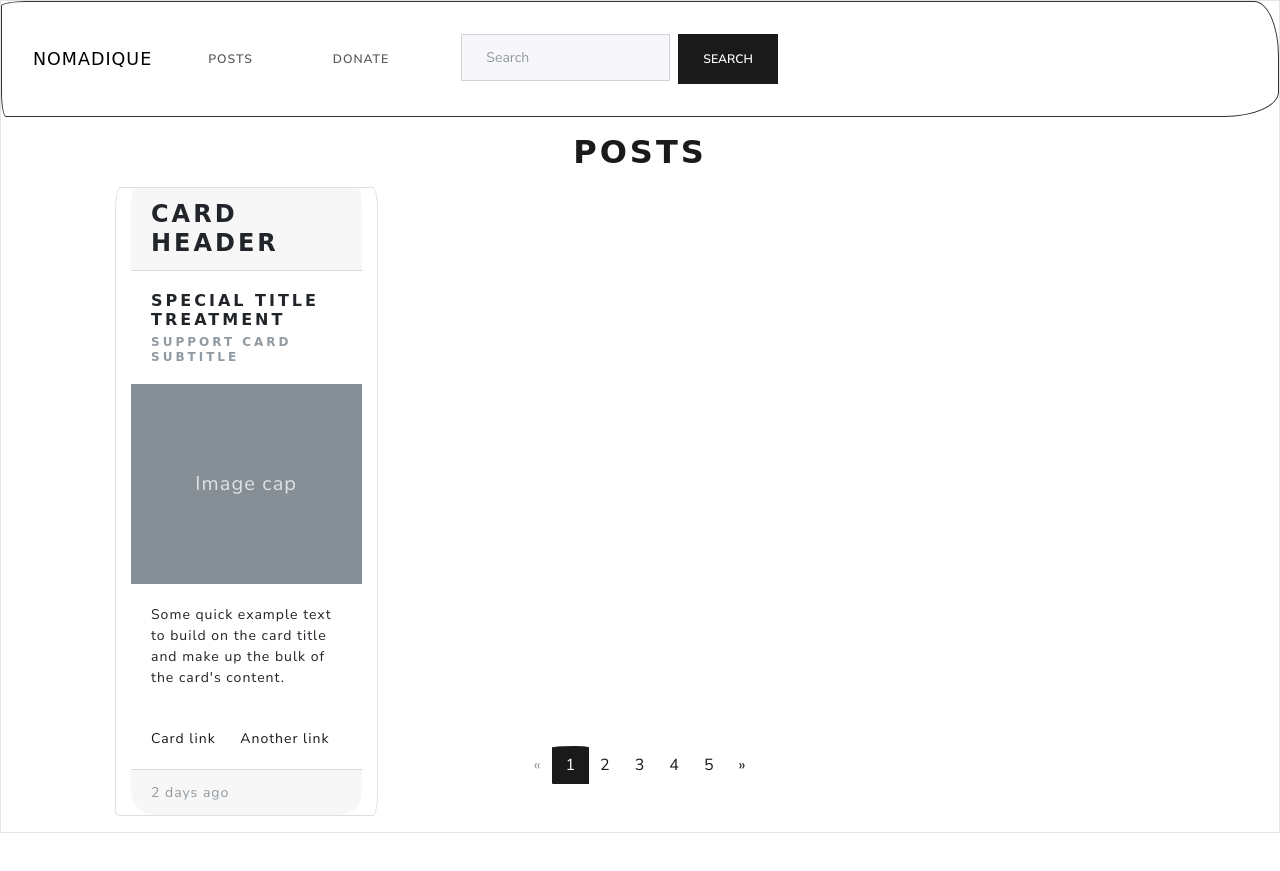
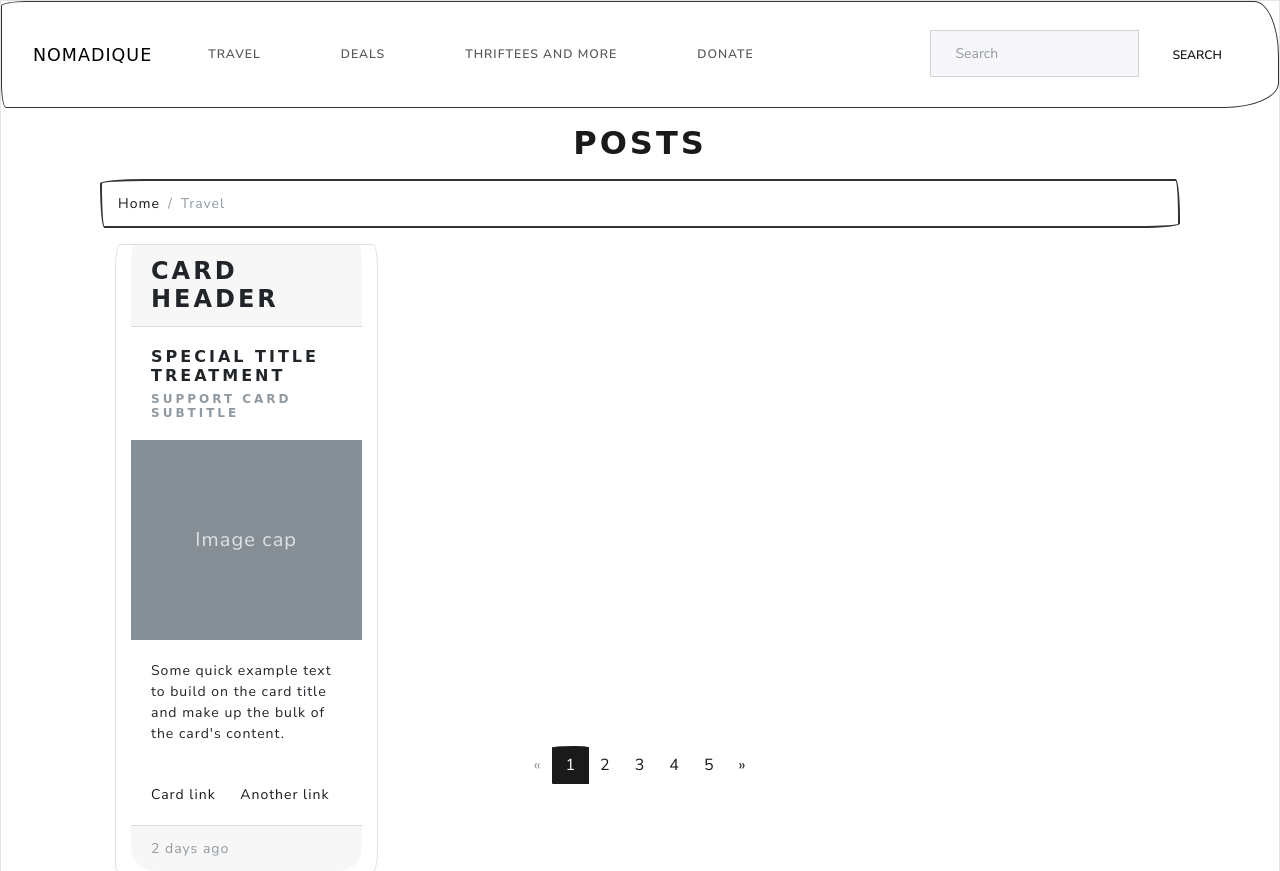
Before and after one commit to AnastasiiaAsti/nomadique, a Django app: page /posts/ in a window 1280 px wide. Shown: the top 871 px of the page. Before the commit the page ends 833 px from the top, so only its background shows below. Run offline with Django 4.2, Linux system fonts and the light colour scheme; some libraries are stand-ins or nearby versions; some web fonts are replaced.

Commit message:
adds breadcrumbs

```diff
--- a/main_app/templates/base.html
+++ b/main_app/templates/base.html
@@ -26,14 +26,19 @@
                 </button>
 
                 <div class="collapse navbar-collapse" id="navbarColor03">
-                    <ul class="navbar-nav">
-                        <li class="nav-item"><a class="m-3 nav-link" href="{% url 'posts_index' %}">Posts</a></li>
+                    <ul class="navbar-nav me-auto">
+                        <li class="nav-item"><a class="m-3 nav-link" href="{% url 'posts_index' %}">Travel</a>
+                        </li>
+                        <li class="nav-item"><a class="m-3 nav-link" href="{% url 'deals_index' %}">Deals</a></li>
+                        <li class="nav-item"><a class="m-3 nav-link" href="{% url 'thrifts_index' %}">Thriftees and
+                                more</a></li>
                         <li class="nav-item"><a class="m-3 nav-link" href="{% url 'home' %}">Donate</a></li>
                     </ul>
-                    <form class="d-flex m-3">
+                    <form class="d-flex">
                         <input class="form-control me-sm-2" type="search" placeholder="Search">
-                        <button class="btn btn-primary my-2 my-sm-0" type="submit">Search</button>
+                        <button class="btn btn-secondary my-2 my-sm-0" type="submit">Search</button>
                     </form>
+
                 </div>
             </div>
         </nav>
--- a/main_app/templates/posts/index.html
+++ b/main_app/templates/posts/index.html
@@ -2,6 +2,10 @@
 
 <div class="container-fluid">
     <h1 class="m-3 text-center">POSTS</h1>
+    <ol class="breadcrumb">
+        <li class="breadcrumb-item"><a href="{% url 'home'%}">Home</a></li>
+        <li class="breadcrumb-item active">Travel</li>
+    </ol>
     <div class="container-fluid d-flex col-12 flex-wrap">
         <div class="card mb-3 col-6 col-lg-3">
             <h3 class="card-header">Card header</h3>
--- a/main_app/urls.py
+++ b/main_app/urls.py
@@ -6,5 +6,6 @@ from django.conf.urls.static import static
 urlpatterns = [
     path("", views.home, name="home"),
     path("posts/", views.posts_index, name="posts_index"),
-    # path('contact/', views.about, name='about'),
+    path("thrifts/", views.thrifts_index, name="thrifts_index"),
+    path("deals/", views.deals_index, name="deals_index"),
 ]
--- a/main_app/views.py
+++ b/main_app/views.py
@@ -8,3 +8,11 @@ def home(request):
 
 def posts_index(request):
     return render(request, "posts/index.html")
+
+
+def deals_index(request):
+    return render(request, "deals/index.html")
+
+
+def thrifts_index(request):
+    return render(request, "thrifts/index.html")
```
Also changed, not shown: main_app/templates/deals/detail.html (added, +11 -0 lines), main_app/templates/deals/index.html (added, +11 -0 lines), main_app/templates/home.html (+13 -12 lines), main_app/templates/posts/detail.html (added, +11 -0 lines), main_app/templates/thrifts/detail.html (added, +11 -0 lines), main_app/templates/thrifts/index.html (added, +11 -0 lines).
